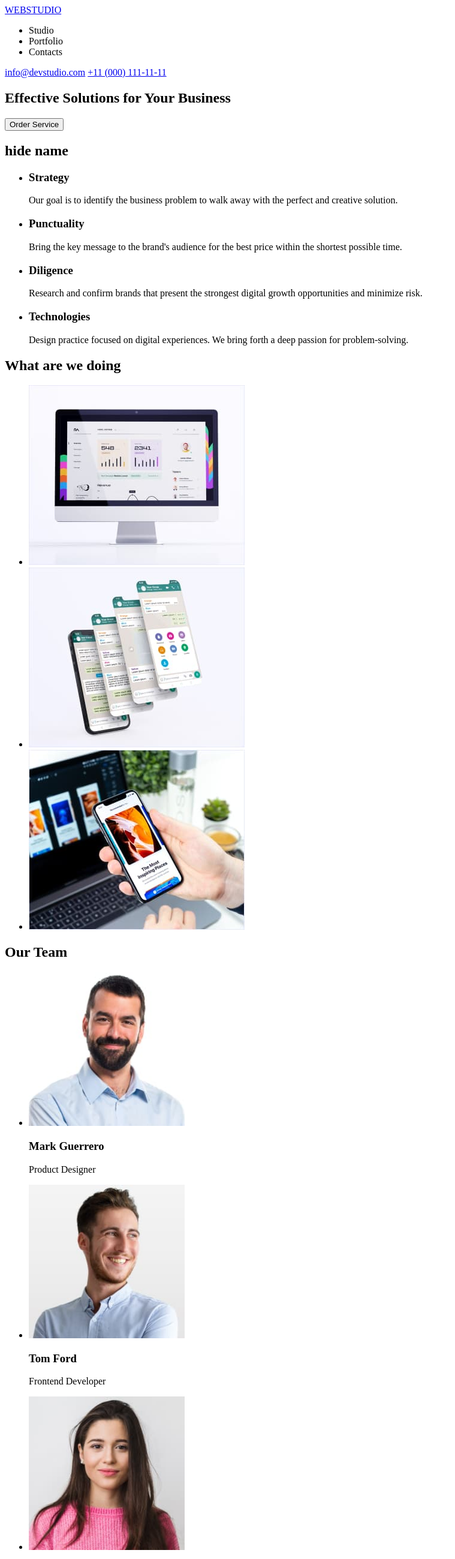
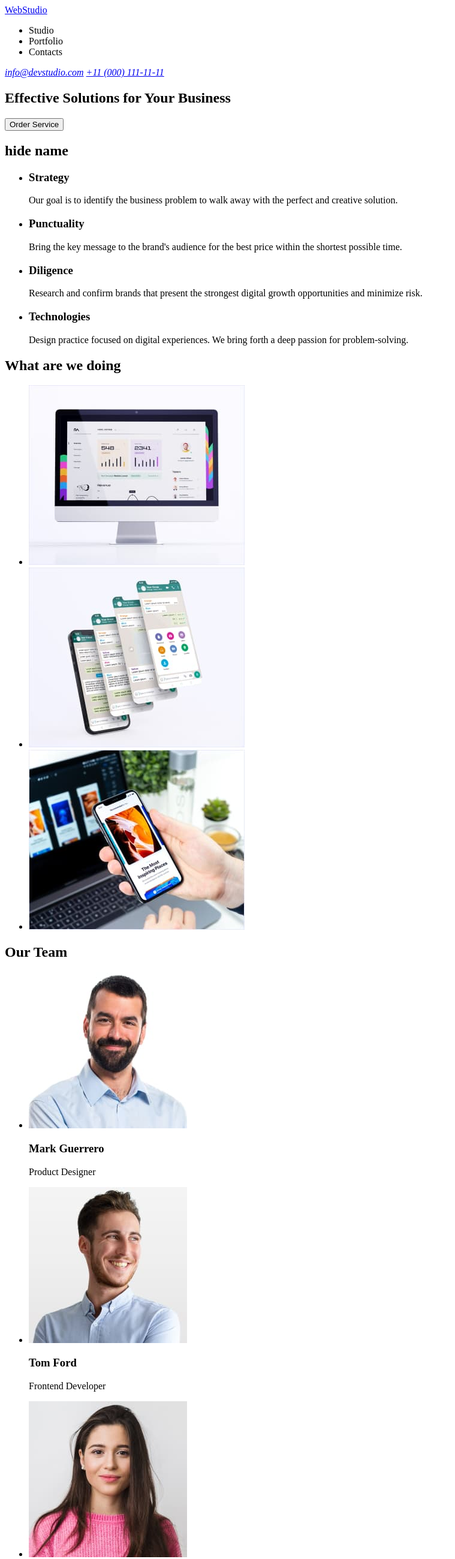
Before and after one commit to WaldemarYW/goit-markup-hw-01, a plain HTML site: page index.html in a window 1280 px wide. Shown: the top 2599 px of the page at 60% size, without its empty margins (0-759 px from the left). Drawn offline with Linux system fonts and the light colour scheme.

Commit message:
html error fix

```diff
--- a/index.html
+++ b/index.html
@@ -9,15 +9,17 @@
   <body>
     <header>
       <nav>
-        <a href="./index.html">WEBSTUDIO</a>
+        <a href="./index.html">WebStudio</a>
         <ul>
           <li><a href=""></a>Studio</li>
           <li><a href=""></a>Portfolio</li>
           <li><a href=""></a>Contacts</li>
         </ul>
       </nav>
-      <a href="mailto:info@devstudio.com">info@devstudio.com</a>
-      <a href="tel:+110001111111">+11 (000) 111-11-11</a>
+      <address>
+        <a href="mailto:info@devstudio.com">info@devstudio.com</a>
+        <a href="tel:+110001111111">+11 (000) 111-11-11</a>
+      </address>
     </header>
     <main>
       <section>
@@ -69,22 +71,22 @@
         <h2>Our Team</h2>
         <ul>
           <li>
-            <img src="./images/img1.jpg" alt="Mark Guerrero" width="260" />
+            <img src="./images/img1.jpg" alt="Mark Guerrero" width="264" />
             <h3>Mark Guerrero</h3>
             <p>Product Designer</p>
           </li>
           <li>
-            <img src="./images/img2.jpg" alt="Tom Ford" width="260" />
+            <img src="./images/img2.jpg" alt="Tom Ford" width="264" />
             <h3>Tom Ford</h3>
             <p>Frontend Developer</p>
           </li>
           <li>
-            <img src="./images/img3.jpg" alt="Camila Garcia" width="260" />
+            <img src="./images/img3.jpg" alt="Camila Garcia" width="264" />
             <h3>Camila Garcia</h3>
             <p>Marketing</p>
           </li>
           <li>
-            <img src="./images/img4.jpg" alt="Daniel Wilson" width="260" />
+            <img src="./images/img4.jpg" alt="Daniel Wilson" width="264" />
             <h3>Daniel Wilson</h3>
             <p>UI Designer</p>
           </li>
@@ -92,7 +94,7 @@
       </section>
     </main>
     <footer>
-      <a href="./index.html">WEBSTUDIO</a>
+      <a href="./index.html">WebStudio</a>
       <p>
         Increase the flow of customers and sales for your business with digital
         marketing & growth solutions.
```
